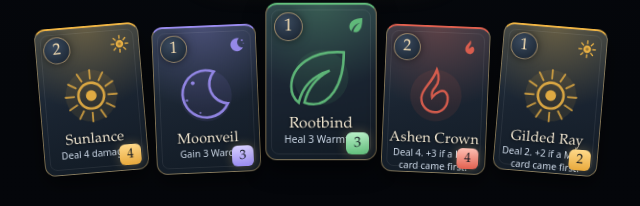
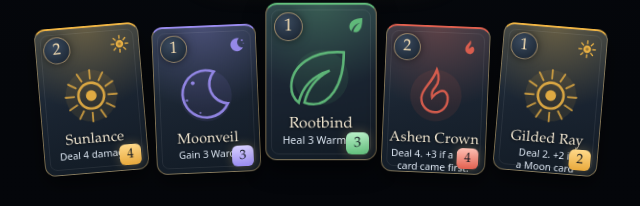
Before and after one commit to Joshbond123/kindlefall, a website with bundled scripts: page game/index.html in a window 1280 px wide. Shown: the part 591-797 px from the top of the page, 319-959 px from the left. Built offline with nearby package versions, Linux system fonts and the light colour scheme.

Commit message:
Brighter card text, a truer cover, and a defeat that was played out
Co-authored-by: openhands <openhands@all-hands.dev>

```diff
--- a/game/css/table.css
+++ b/game/css/table.css
@@ -477,9 +477,9 @@ html, body {
 .card-text {
   padding: 0 1px;
   text-align: center;
-  font-size: 10.5px;
-  line-height: 1.3;
-  color: #cfdbea;
+  font-size: 11px;
+  line-height: 1.28;
+  color: #e2ecf8;
   text-wrap: balance;
 }
 
```
Also changed, not shown: README.md, screenshots/1-table.jpg, screenshots/2-title.jpg, screenshots/3-victory.jpg, screenshots/4-defeat.jpg.
